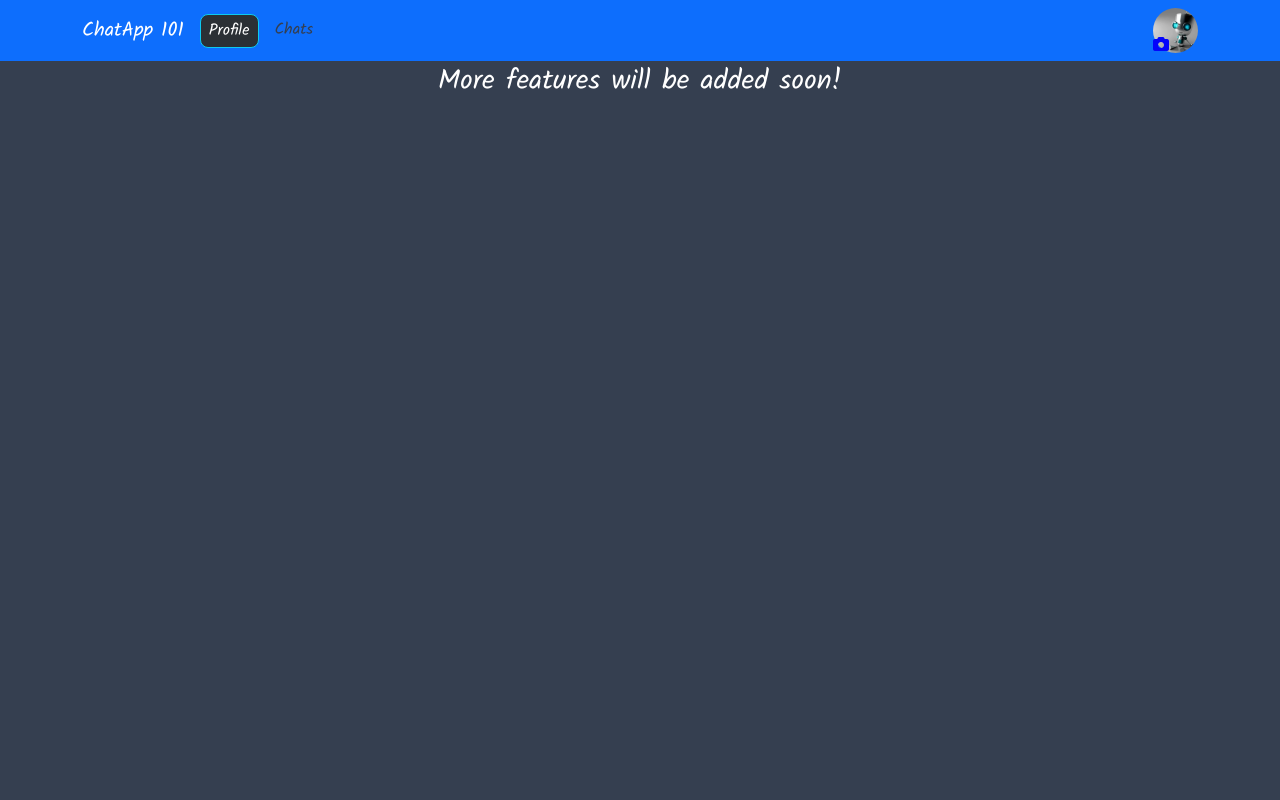
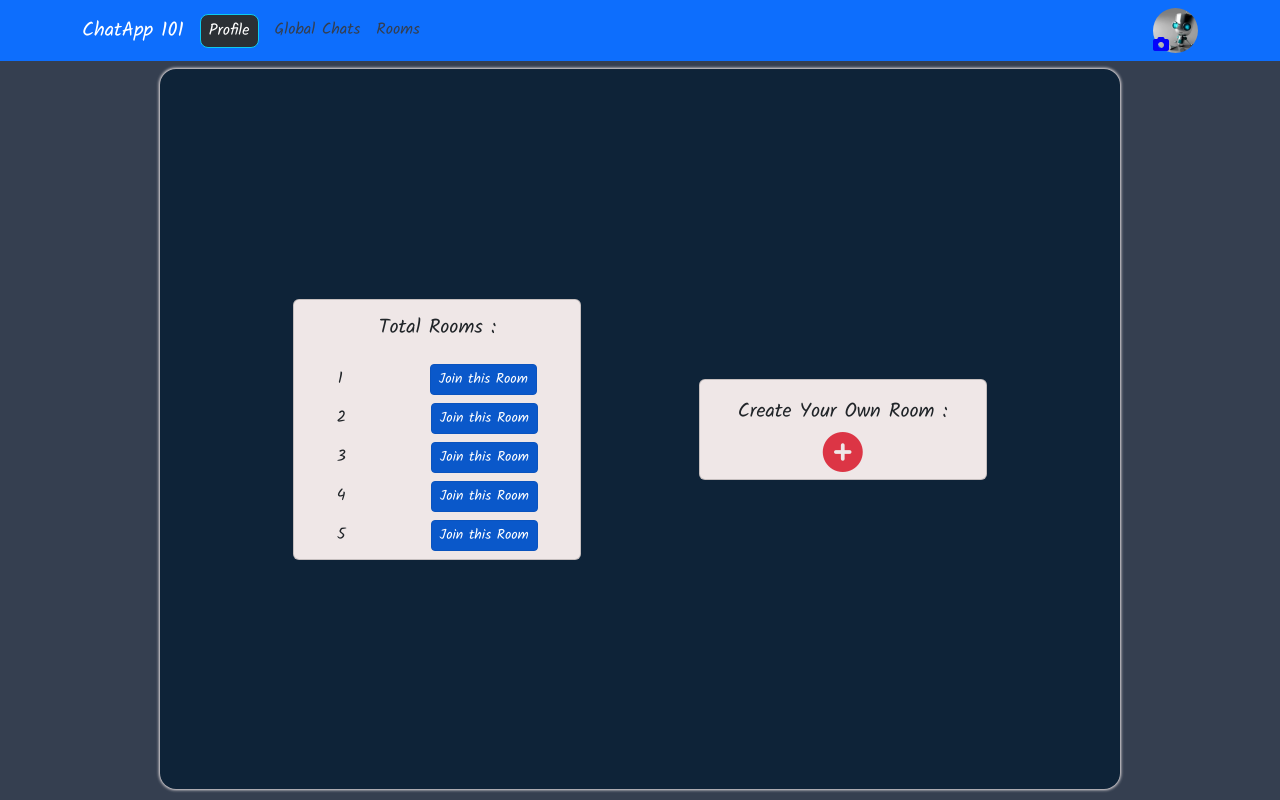
Before and after one commit to CertificationSurya/chatApp, a React (Vite) app in the folder client/: page /room in a window 1280 px wide. Built offline with nearby package versions, Linux system fonts and the light colour scheme; no server answers.

Commit message:
Room Template

```diff
--- a/client/src/App.jsx
+++ b/client/src/App.jsx
@@ -10,6 +10,7 @@ import Underway from './components/Underway'
 import { Route, Routes } from 'react-router-dom';
 
 import './App.css';
+import Room from './components/Room';
 const App = () => {
 
   return (
@@ -20,6 +21,7 @@ const App = () => {
       <Routes>
         <Route exact path="/" element={<> </>}/>
         <Route exact path="/chats" element={<Chats name={crypto.randomUUID()}/>} />
+        <Route exact path="/room" element={<Room />} />
         <Route exact path="/*" element={<Underway/>} />
       </Routes>
 
--- a/client/src/components/DetailCard.jsx
+++ b/client/src/components/DetailCard.jsx
@@ -5,7 +5,7 @@ import ListGroup from 'react-bootstrap/ListGroup';
 import Image from 'react-bootstrap/Image';
 import PropTypes from 'prop-types';
 
-const DetailCard = ({userImg, name='Lorem12', age=23}) => {
+const DetailCard = ({userImg, name='Lorem12', age=23, handleProfileClick}) => {
   return (
     <div className="Detail-card">
 
@@ -20,7 +20,7 @@ const DetailCard = ({userImg, name='Lorem12', age=23}) => {
         <ListGroup.Item>Age: {age}</ListGroup.Item>
       </ListGroup>
       <Card.Body>
-        <Card.Link as={Link} to="/room" className='join-link'>Join Room with <span className='theGuy'>{name}</span></Card.Link>
+        <Card.Link as={Link} to="/room" onClick={() => handleProfileClick(null)} className='join-link'>Go to <span className='theGuy'>Room</span></Card.Link>
       </Card.Body>
     </Card>
     </div>
@@ -30,7 +30,8 @@ const DetailCard = ({userImg, name='Lorem12', age=23}) => {
 DetailCard.propTypes = {
     userImg: PropTypes.any.isRequired,
     name: PropTypes.string,
-    age: PropTypes.number
+    age: PropTypes.number,
+    handleProfileClick: PropTypes.func.isRequired
 }
 
 export default DetailCard
--- a/client/src/components/Navbar.jsx
+++ b/client/src/components/Navbar.jsx
@@ -39,8 +39,8 @@ const NavBar = () => {
     }
 
     // nav active or no
-    const handleProfileClick = (trueOrFalse) => {
-        setIsProfileActive(trueOrFalse)
+    const handleProfileClick = (trueOrFalseorNull) => {
+        setIsProfileActive(trueOrFalseorNull)
     }
 
 
@@ -51,7 +51,8 @@ const NavBar = () => {
                 <Navbar.Brand as={Link} to="/">ChatApp 101</Navbar.Brand>
                 <Nav className="me-auto">
                     <Nav.Link as={Link} to="/" onClick={() => handleProfileClick(true)} className={`${isProfileActive ? 'active bg-body-tertiary border border-info ' : ''}  rounded-3 py-1 me-2`}>Profile</Nav.Link>
-                    <Nav.Link as={Link} to="/chats" onClick={() => handleProfileClick(false)} className={`${!isProfileActive ? 'active bg-body-tertiary border border-info ' : ''} rounded-3 py-1 rounded-3`}>Chats</Nav.Link>
+                    <Nav.Link as={Link} to="/chats" onClick={() => handleProfileClick(false)} className={`${isProfileActive === false ? 'active bg-body-tertiary border border-info ' : ''} rounded-3 py-1 rounded-3`}>Global Chats</Nav.Link>
+                    <Nav.Link as={Link} to="/room" onClick={() => handleProfileClick(null)} className={`${isProfileActive === null ? 'active bg-body-tertiary border border-info ' : ''} rounded-3 py-1 rounded-3`}>Rooms</Nav.Link>
                 </Nav>
                 <Nav>
                     <input ref={fileRef} onChange={handleFileChange} type="file" name="file" id="file" accept='image/jpeg, image/png, image/jpg image/gif' />
@@ -61,7 +62,7 @@ const NavBar = () => {
             </Container>
         </Navbar>
 
-        {location.pathname === '/' && <DetailCard userImg={userImg}/>}
+        {location.pathname === '/' && <DetailCard userImg={userImg} handleProfileClick={handleProfileClick}/>}
         </>
     )
 }
--- /dev/null
+++ b/client/src/components/Room.jsx
@@ -0,0 +1,44 @@
+import React, { useState } from 'react'
+import { Card, ListGroup, Button } from 'react-bootstrap'
+
+const Room = () => {
+    const [availableRooms, setAvailableRooms] = useState([1, 2, 3, 4, 5])
+
+    return (
+        <div className="chats d-flex justify-content-evenly align-items-center">
+
+            <div className="available-rooms">
+                <Card style={{ width: '18rem' }}>
+                    <Card.Body>
+                        <Card.Title className="text-center"> Total Rooms : </Card.Title>
+                    </Card.Body>
+                    {
+                        availableRooms.map(room => (
+                            <ListGroup className="list-group-flush border-0  pb-2" key={room} >
+                                <ListGroup className='d-flex flex-row justify-content-around align-items-center' action > {room}
+                                    <Button variant="primary" size="sm" active>
+                                        Join this Room
+                                    </Button>
+                                </ListGroup>
+                            </ListGroup>
+                        ))
+                    }
+                </Card>
+            </div>
+
+            <div className="create-room ">
+                <Card style={{ width: '18rem', minHeight: "6rem", padding: '0.25rem 0' }}>
+                    <Card.Body className="text-center" style={{ height: '3rem' }}>
+                        <Card.Title> Create Your Own Room : </Card.Title>
+                    </Card.Body>
+                    <div className='icon-container text-center'>
+                        <span className="fa-solid fa-circle-plus | fs-1 text-danger" style={{ cursor: 'pointer'}}></span>
+                    </div>
+                </Card>
+            </div>
+
+        </div>
+    )
+}
+
+export default Room
```
Also changed, not shown: 1 other file (tests, documents, lock files or other folders).
